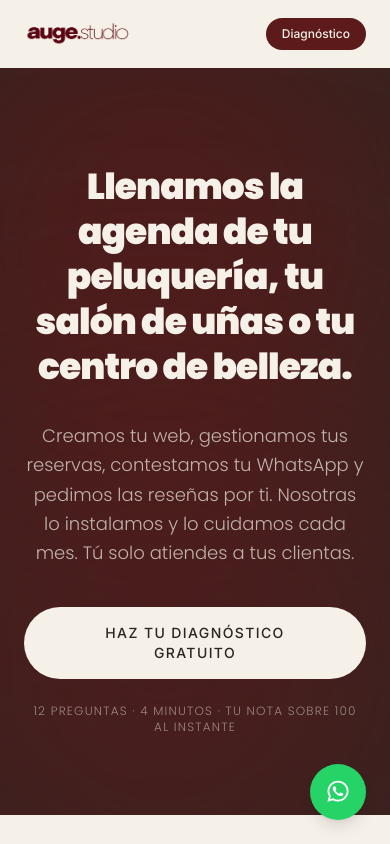
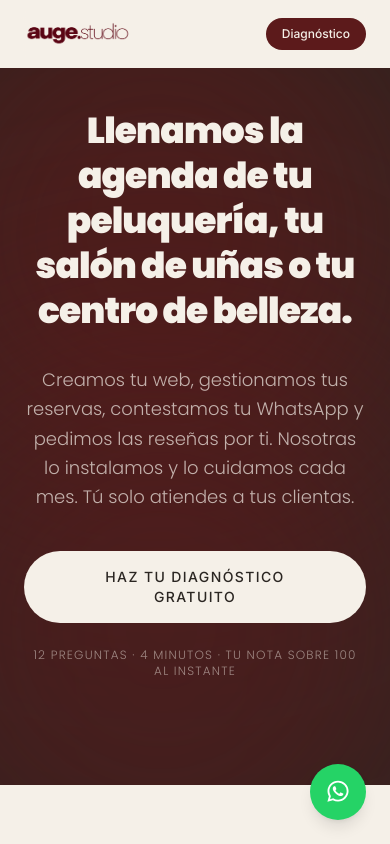
Before and after one commit to Augestudio-marketing/auge-website, a Next.js app: page / in a window 390 px wide. Shown: the top 844 px of the page. Built offline with nearby package versions, Linux system fonts and the light colour scheme.

Commit message:
Reducir aún más el padding superior del hero en móvil

```diff
--- a/app/components/Hero.tsx
+++ b/app/components/Hero.tsx
@@ -2,7 +2,7 @@ export default function Hero() {
   return (
     <section
       id="inicio"
-      className="relative flex min-h-[85vh] flex-col items-center overflow-hidden bg-stone px-6 pb-20 pt-24 text-center md:min-h-screen md:justify-center md:px-10 md:pb-0 md:pt-20"
+      className="relative flex min-h-[85vh] flex-col items-center overflow-hidden bg-stone px-6 pb-20 pt-10 text-center md:min-h-screen md:justify-center md:px-10 md:pb-0 md:pt-20"
     >
       <div
         className="animate-float-a absolute -left-32 -top-32 h-[32rem] w-[32rem] rounded-full bg-burgundy/70 blur-[110px]"
```
